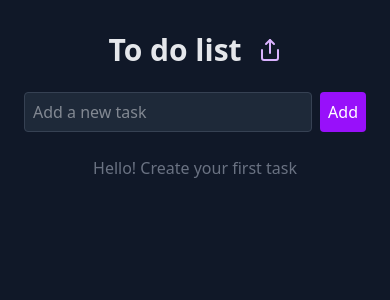
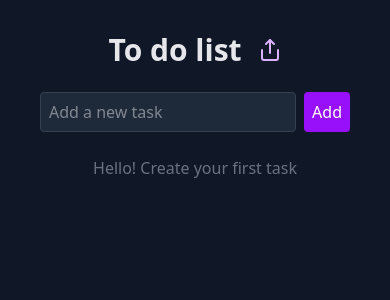
Before and after one commit to ovinidev/VueTodoListV2, a Vue app: page / in a window 390 px wide. Shown: the top 300 px of the page. Built offline with nearby package versions, Linux system fonts and the light colour scheme.

Commit message:
feat: share feature

```diff
--- a/src/App.vue
+++ b/src/App.vue
@@ -39,7 +39,7 @@
 
 <template>
   <div
-    class="flex flex-col items-center justify-start border-amber-500 bg-gray-900 p-6 md:px-18"
+    class="flex flex-col items-center justify-start border-amber-500 bg-gray-900 p-6 px-10 md:px-18"
     :style="{ minHeight: '100vh' }"
   >
     <div class="flex w-full items-center justify-center gap-4">
@@ -75,6 +75,7 @@
       item-key="id"
       class="mt-4 flex w-full flex-col gap-3"
       @end="saveTasks(taskList)"
+      :handle="'.drag-handle'"
     >
       <template #item="{ element: task }">
         <TaskItem
@@ -99,6 +100,7 @@
         item-key="id"
         class="mt-4 flex w-full flex-col gap-3"
         @end="saveTasksDone(tasksDone)"
+        :handle="'.drag-handle'"
       >
         <template #item="{ element: task }">
           <TaskItem
--- a/src/components/TaskItem.vue
+++ b/src/components/TaskItem.vue
@@ -26,7 +26,7 @@
 <template>
   <div class="flex w-full items-center rounded-sm bg-gray-800 p-2 px-1">
     <GripVertical
-      class="mr-2 w-8 cursor-grab text-gray-500 transition-colors duration-150 hover:text-gray-300 active:cursor-grabbing"
+      class="drag-handle mr-2 w-8 cursor-grab text-gray-500 transition-colors duration-150 hover:text-gray-300 active:cursor-grabbing"
       style="touch-action: none"
     />
     <input
```
